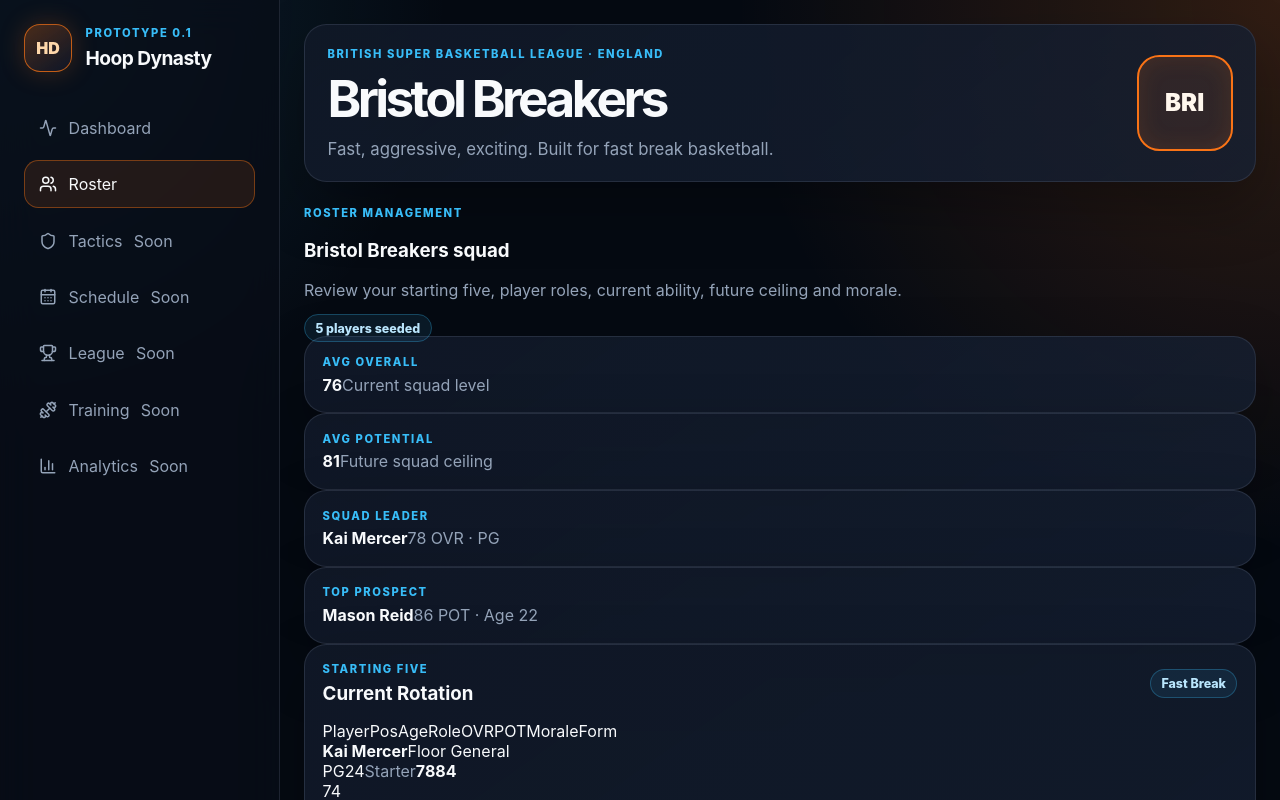
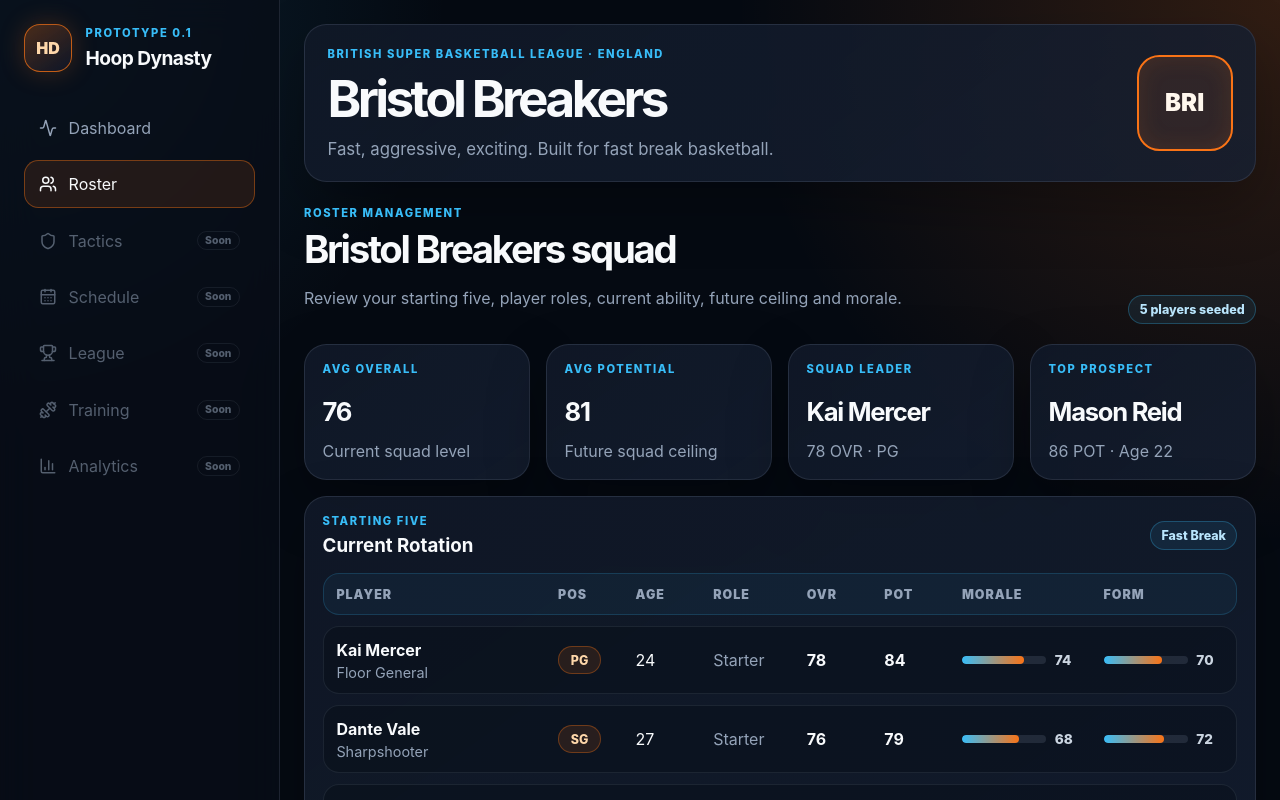
Before and after one commit to LCBlakey24-alt/hoop-dynasty-manager, a React (Vite) app: page / in a window 1280 px wide. Both pictures are taken after a click on the button "Roster". Shown: the top 800 px of the page. Built offline with nearby package versions, Linux system fonts and the light colour scheme.

Commit message:
Style roster screen

```diff
--- a/src/styles/global.css
+++ b/src/styles/global.css
@@ -25,6 +25,10 @@ body {
 
 button {
   font: inherit;
+}
+
+button:disabled {
+  cursor: not-allowed;
 }
 
 .app-shell {
@@ -62,7 +66,8 @@ button {
 
 .brand-lockup h1,
 .hero-card h2,
-.panel h3 {
+.panel h3,
+.screen-heading h3 {
   margin: 0;
 }
 
@@ -99,11 +104,25 @@ button {
   text-align: left;
 }
 
+.nav-item:disabled {
+  opacity: 0.55;
+}
+
 .nav-item.active,
-.nav-item:hover {
+.nav-item:not(:disabled):hover {
   border-color: rgba(249, 115, 22, 0.4);
   color: #f8fafc;
   background: rgba(249, 115, 22, 0.11);
+}
+
+.soon-pill {
+  margin-left: auto;
+  border: 1px solid rgba(148, 163, 184, 0.2);
+  border-radius: 999px;
+  padding: 0.15rem 0.45rem;
+  color: #94a3b8;
+  font-size: 0.65rem;
+  font-weight: 800;
 }
 
 .content-area {
@@ -251,7 +270,8 @@ button {
 
 .panel-header,
 .player-row,
-.league-row {
+.league-row,
+.screen-heading {
   display: flex;
   align-items: center;
   justify-content: space-between;
@@ -264,7 +284,8 @@ button {
 
 .chip,
 .rating-pill,
-.standings-rank {
+.standings-rank,
+.position-pill {
   border: 1px solid rgba(56, 189, 248, 0.28);
   border-radius: 999px;
   padding: 0.35rem 0.65rem;
@@ -373,6 +394,118 @@ button {
   font-weight: 800;
 }
 
+.roster-screen {
+  display: grid;
+  gap: 1rem;
+}
+
+.screen-heading {
+  align-items: flex-end;
+  margin-bottom: 0.25rem;
+}
+
+.screen-heading h3 {
+  font-size: clamp(1.8rem, 3vw, 2.8rem);
+  letter-spacing: -0.06em;
+}
+
+.roster-summary-grid {
+  display: grid;
+  grid-template-columns: repeat(4, minmax(0, 1fr));
+  gap: 1rem;
+}
+
+.roster-summary-card {
+  display: flex;
+  min-height: 8.5rem;
+  flex-direction: column;
+  justify-content: space-between;
+}
+
+.roster-summary-card strong {
+  font-size: clamp(1.3rem, 2vw, 2rem);
+  letter-spacing: -0.05em;
+}
+
+.roster-panel {
+  overflow: hidden;
+}
+
+.roster-table {
+  display: grid;
+  gap: 0.65rem;
+  overflow-x: auto;
+}
+
+.roster-row {
+  display: grid;
+  grid-template-columns: minmax(13rem, 2fr) 4rem 4rem minmax(5rem, 0.8fr) 4rem 4rem minmax(8rem, 1fr) minmax(8rem, 1fr);
+  gap: 0.85rem;
+  align-items: center;
+  min-width: 880px;
+  border: 1px solid rgba(148, 163, 184, 0.12);
+  border-radius: 1rem;
+  padding: 0.8rem;
+  background: rgba(5, 10, 18, 0.32);
+}
+
+.roster-row-header {
+  border-color: rgba(56, 189, 248, 0.18);
+  color: #94a3b8;
+  background: rgba(56, 189, 248, 0.06);
+  font-size: 0.78rem;
+  font-weight: 900;
+  letter-spacing: 0.08em;
+  text-transform: uppercase;
+}
+
+.roster-player-cell strong,
+.roster-player-cell span {
+  display: block;
+}
+
+.roster-player-cell span {
+  margin-top: 0.25rem;
+  color: #94a3b8;
+  font-size: 0.9rem;
+}
+
+.position-pill {
+  display: inline-grid;
+  place-items: center;
+  width: fit-content;
+  min-width: 2.7rem;
+  border-color: rgba(249, 115, 22, 0.34);
+  color: #fed7aa;
+  background: rgba(249, 115, 22, 0.12);
+}
+
+.meter-cell {
+  display: grid;
+  grid-template-columns: 1fr 2.2rem;
+  gap: 0.55rem;
+  align-items: center;
+}
+
+.meter-track {
+  overflow: hidden;
+  height: 0.55rem;
+  border-radius: 999px;
+  background: rgba(148, 163, 184, 0.16);
+}
+
+.meter-fill {
+  height: 100%;
+  border-radius: 999px;
+  background: linear-gradient(90deg, #38bdf8, #f97316);
+}
+
+.meter-cell span {
+  color: #cbd5e1;
+  font-size: 0.85rem;
+  font-weight: 800;
+}
+
 @media (max-width: 980px) {
   .app-shell {
     grid-template-columns: 1fr;
@@ -387,7 +520,8 @@ button {
     grid-template-columns: repeat(2, minmax(0, 1fr));
   }
 
-  .dashboard-grid {
+  .dashboard-grid,
+  .roster-summary-grid {
     grid-template-columns: 1fr;
   }
 
@@ -396,7 +530,8 @@ button {
     grid-column: auto;
   }
 
-  .hero-card {
+  .hero-card,
+  .screen-heading {
     align-items: flex-start;
     flex-direction: column;
   }
```
